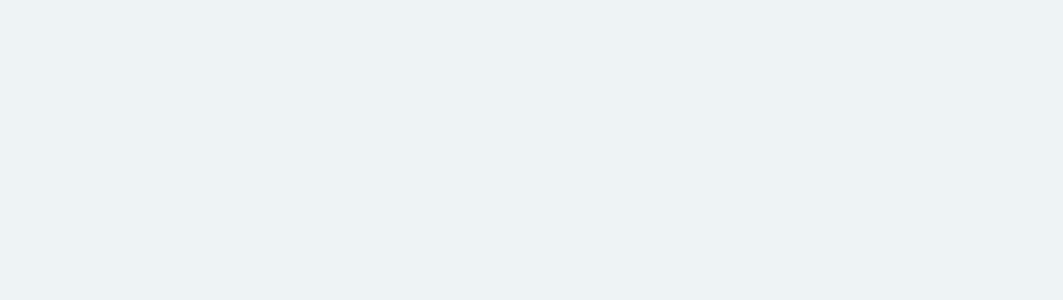
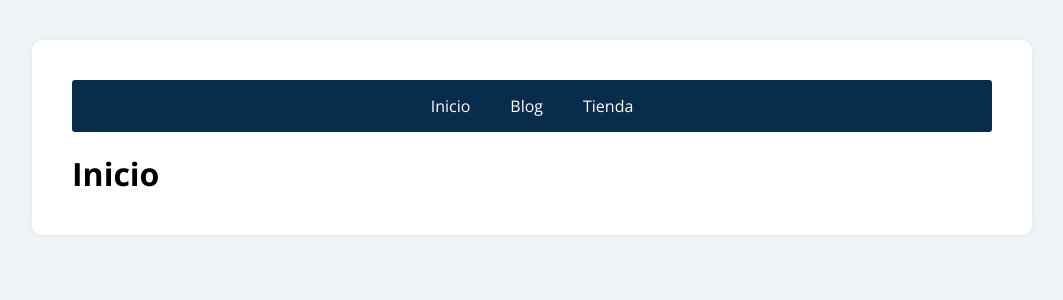
Before and after one commit to Jmenabc/Carrito-de-compra, a React (Create React App) app: page /Blog in a window 1280 px wide. Shown: the top 300 px of the page, without its empty margins (108-1171 px from the left). Built offline with nearby package versions, Linux system fonts and the light colour scheme.

Commit message:
añadidas rutas

```diff
--- a/src/App.js
+++ b/src/App.js
@@ -1,11 +1,60 @@
 import React from 'react';
+import styled from 'styled-components';
+import { NavLink, Switch, Route } from 'react-router-dom';
+import Init from './components/Init';
+import Shop from './components/Shop';
+import Blog from './components/Blog';
 
 const App = () => {
   return (
-    <>
+    <Container>
+      <Menu>
+        <NavLink to={'/'}>Inicio</NavLink>
+        <NavLink to={'/Blog'}>Blog</NavLink>
+        <NavLink to={'/Tienda'}>Tienda</NavLink>
+      </Menu>
 
-    </>
-   );
+      <main>
+        <Switch>
+          <Route path='/' component={Init}/>
+          <Route path='/Blog' component={Blog}/>
+          <Route path='/Tienda' component={Shop}/>
+        </Switch>
+      </main>
+    </Container>
+  );
 }
 
+const Container = styled.div`
+    max-width: 1000px;
+    padding: 40px;
+    width: 90%;
+    display: grid;
+    gap: 20px;
+    grid-template-columns: 2fr 1fr;
+    background: #fff;
+    margin: 40px 0;
+    border-radius: 10px;
+    box-shadow: 0px 0px 5px rgba(129, 129, 129, 0.1);
+`;
+
+const Menu = styled.nav`
+    width: 100%;
+    text-align: center;
+    background: #092c4c;
+    grid-column: span 2;
+    border-radius: 3px;
+
+    a {
+        color: #fff;
+        display: inline-block;
+        padding: 15px 20px;
+    }
+
+    a:hover {
+        background: #1d85e8;
+        text-decoration: none;
+    }
+`;
+
 export default App;
--- /dev/null
+++ b/src/components/Blog.js
@@ -0,0 +1,11 @@
+import React from 'react';
+
+const Blog = () => {
+    return (
+        <div>
+            <h1>Blog</h1>
+        </div>
+    );
+}
+
+export default Blog;
--- /dev/null
+++ b/src/components/Init.js
@@ -0,0 +1,11 @@
+import React from 'react';
+
+const Init = () => {
+    return (
+        <div>
+            <h1>Inicio</h1>
+        </div>
+    );
+}
+
+export default Init;
--- /dev/null
+++ b/src/components/Shop.js
@@ -0,0 +1,11 @@
+import React from 'react';
+
+const Shop = () => {
+    return (
+        <div>
+            <h1>Shop</h1>
+        </div>
+    );
+}
+
+export default Shop;
--- a/src/index.js
+++ b/src/index.js
@@ -2,10 +2,13 @@ import React from 'react';
 import ReactDOM from 'react-dom/client';
 import './index.css';
 import App from './App';
+import { BrowserRouter } from 'react-router-dom';
 
 const root = ReactDOM.createRoot(document.getElementById('root'));
 root.render(
   <React.StrictMode>
-    <App />
+    <BrowserRouter>
+      <App />
+    </BrowserRouter>
   </React.StrictMode>
 );
```
Also changed, not shown: src/components/Error404.js (added, +12 -0 lines).
